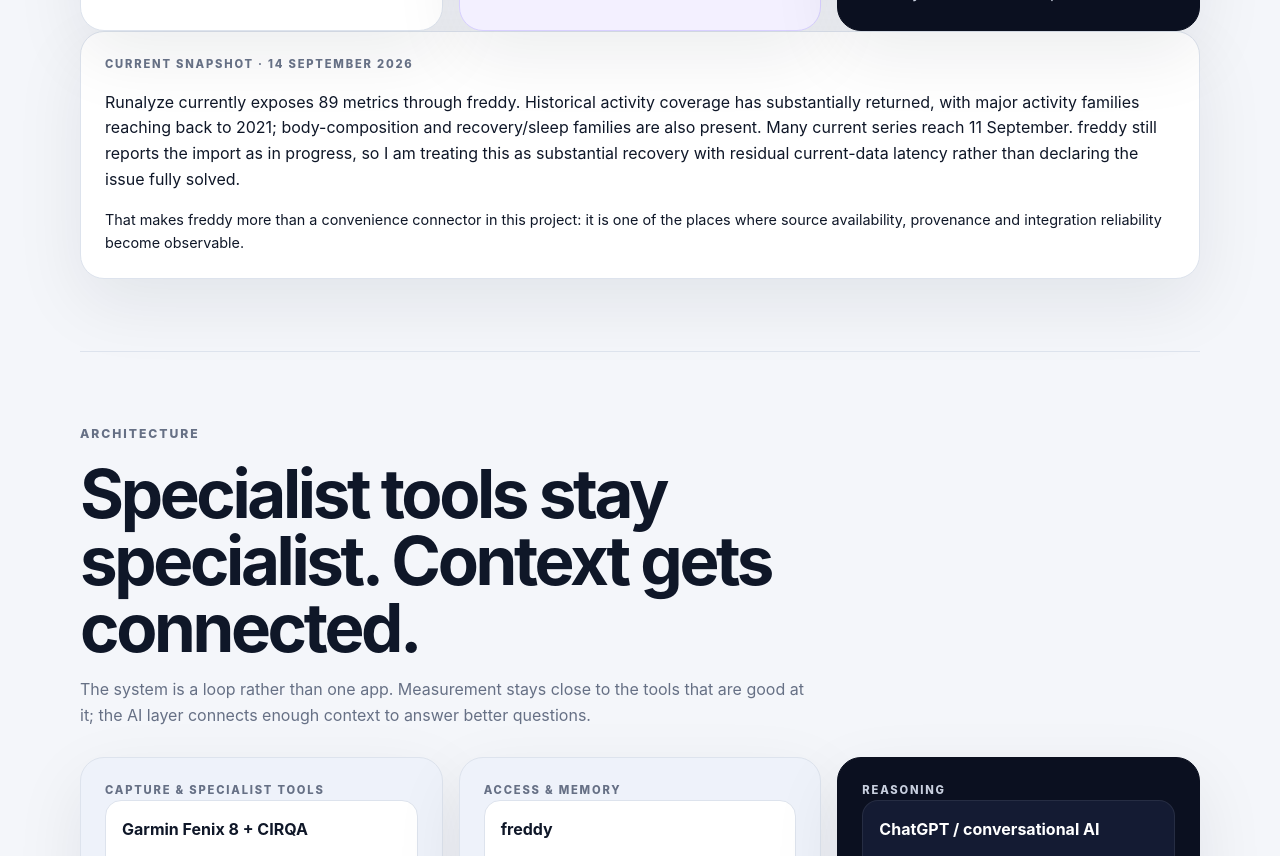
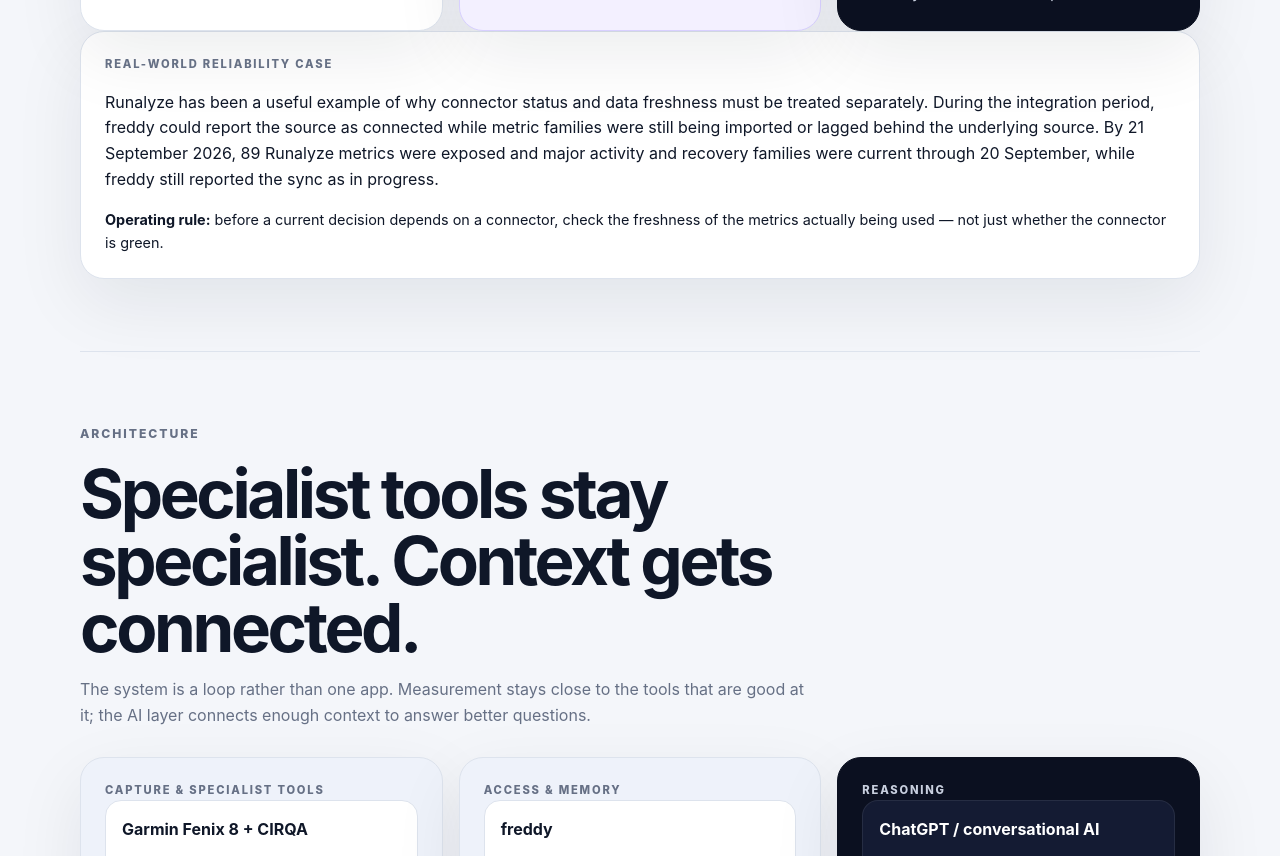
Before and after one commit to abuettna/alex-ai-os, a website: page index.html in a window 1280 px wide. Shown: the part 3473-4329 px from the top of the page. Drawn offline with Linux system fonts and the light colour scheme.

Commit message:
QC: make connector freshness case durable

```diff
--- a/index.html
+++ b/index.html
@@ -136,7 +136,7 @@
       <article class="panel flow-panel result-panel"><p class="mini-label">WHY RELIABILITY MATTERS</p><h3>Integration failures are part of the real system.</h3><p>Runalyze import behavior has been an active real-world reliability case. The important distinction is not just whether a connector says “connected”, but whether the metrics needed for a decision are actually current and complete.</p></article>
     </div>
     <div class="panel relationship-panel">
-      <div class="stack-md"><p class="mini-label">CURRENT SNAPSHOT · 14 SEPTEMBER 2026</p><p>Runalyze currently exposes 89 metrics through freddy. Historical activity coverage has substantially returned, with major activity families reaching back to 2021; body-composition and recovery/sleep families are also present. Many current series reach 11 September. freddy still reports the import as in progress, so I am treating this as substantial recovery with residual current-data latency rather than declaring the issue fully solved.</p><p class="small-note">That makes freddy more than a convenience connector in this project: it is one of the places where source availability, provenance and integration reliability become observable.</p></div>
+      <div class="stack-md"><p class="mini-label">REAL-WORLD RELIABILITY CASE</p><p>Runalyze has been a useful example of why connector status and data freshness must be treated separately. During the integration period, freddy could report the source as connected while metric families were still being imported or lagged behind the underlying source. By 21 September 2026, 89 Runalyze metrics were exposed and major activity and recovery families were current through 20 September, while freddy still reported the sync as in progress.</p><p class="small-note"><strong>Operating rule:</strong> before a current decision depends on a connector, check the freshness of the metrics actually being used — not just whether the connector is green.</p></div>
     </div>
   </section>
 
```
